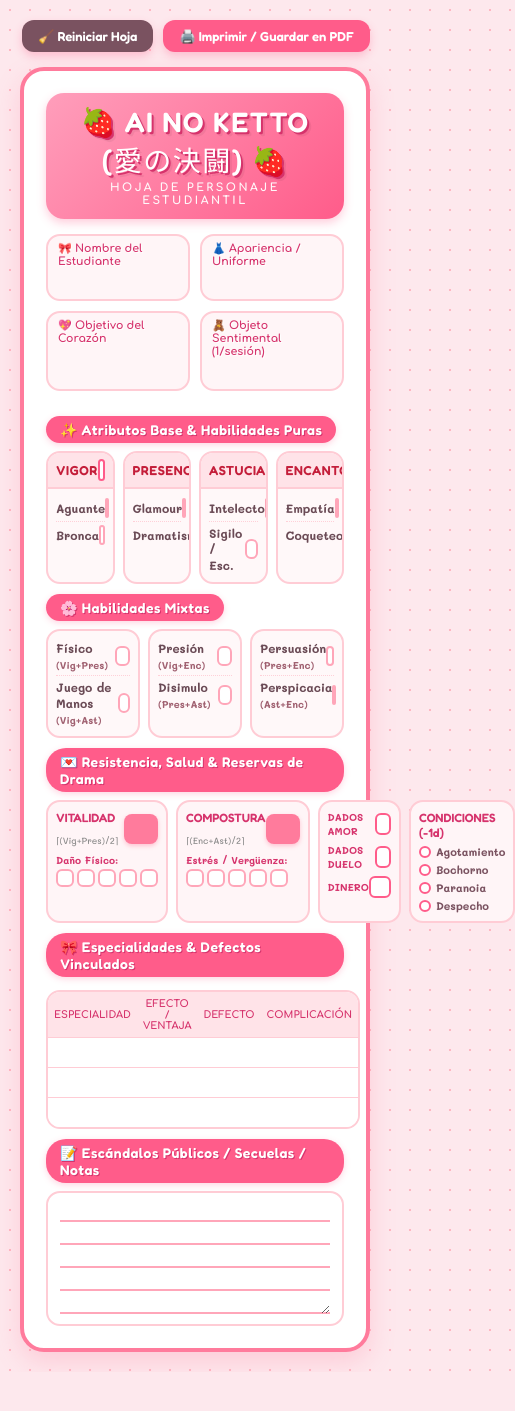
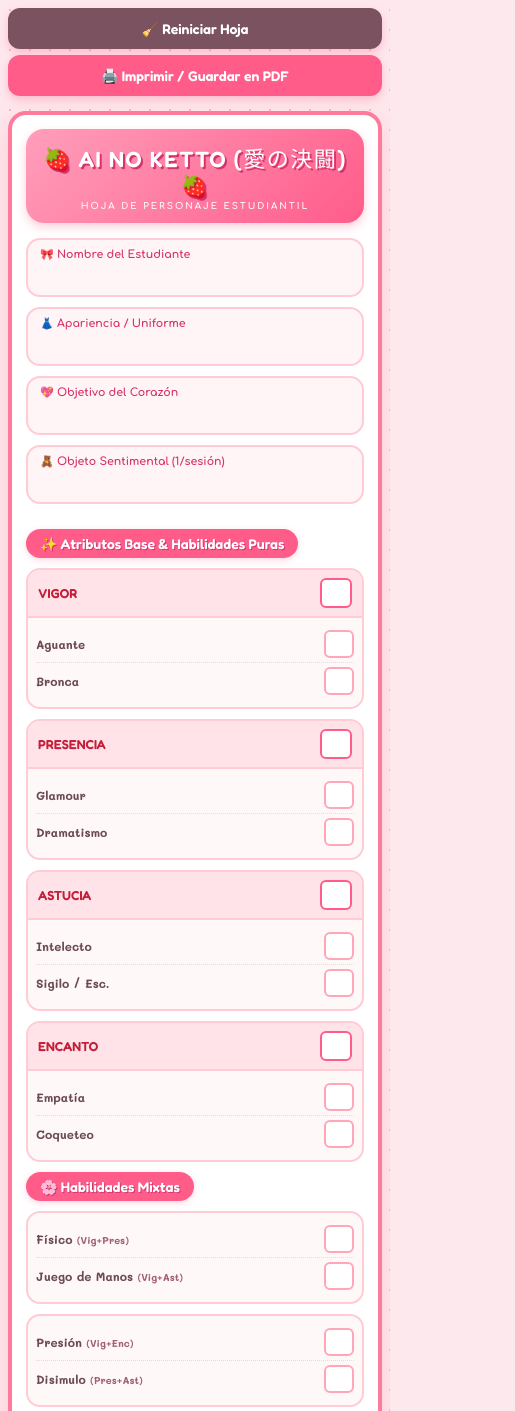
Before and after one commit to Yhisbandar/AiNoKettoCharacterSheet, a plain HTML site: page index.html in a window 390 px wide. Shown: the top 1411 px of the page, 515 px wide, since content can reach past the window. Before the commit the page ends 1372 px from the top, so only its background shows below. Drawn offline with Linux system fonts and the light colour scheme.

Commit message:
Update index.html
añadido soporte para moviles

```diff
--- a/index.html
+++ b/index.html
@@ -2,6 +2,7 @@
 <html lang="es">
 <head>
 <meta charset="UTF-8">
+<meta name="viewport" content="width=device-width, initial-scale=1.0">
 <title>Ai no Ketto - Hoja Estudiantil Interactiva</title>
 <style>
   @import url('https://fonts.googleapis.com/css2?family=Comfortaa:wght@700&family=Fredoka:wght@600;700&family=Mali:wght@500;600;700&display=swap');
@@ -17,11 +18,10 @@
     background-color: #fde8ed;
     background-image: radial-gradient(#ffb6c1 1.5px, transparent 1.5px);
     background-size: 20px 20px;
-    padding: 20px;
+    padding: 15px;
     color: #5a3e47;
   }
 
-  /* Barra de herramientas fija para interactividad */
   .toolbar {
     max-width: 880px;
     margin: 0 auto 15px auto;
@@ -35,7 +35,7 @@
     color: white;
     border: none;
     border-radius: 12px;
-    padding: 8px 16px;
+    padding: 10px 16px;
     font-family: 'Fredoka', cursive;
     font-size: 13px;
     cursor: pointer;
@@ -56,19 +56,17 @@
     background: #5a3e47;
   }
 
-  /* Contenedor principal estilo carta dulce */
   .sheet {
     max-width: 880px;
     margin: 0 auto;
     background: #ffffff;
     border: 4px solid #ff7b9c;
     border-radius: 24px;
-    padding: 22px;
+    padding: 20px;
     box-shadow: 0 10px 25px rgba(255, 123, 156, 0.25);
     position: relative;
   }
 
-  /* Encabezado */
   .header-box {
     background: linear-gradient(135deg, #ff9ebb 0%, #ff5c8a 100%);
     border-radius: 18px;
@@ -81,9 +79,9 @@
 
   .header-title {
     font-family: 'Fredoka', cursive;
-    font-size: 28px;
+    font-size: 26px;
     letter-spacing: 1.5px;
-    text-shadow: 2px 2px 0px #d6336c, 4px 4px 0px rgba(0,0,0,0.05);
+    text-shadow: 2px 2px 0px #d6336c;
   }
 
   .header-subtitle {
@@ -91,12 +89,11 @@
     font-size: 11px;
     font-weight: 700;
     text-transform: uppercase;
-    letter-spacing: 2.5px;
+    letter-spacing: 2px;
     opacity: 0.95;
     margin-top: 2px;
   }
 
-  /* Inputs generales */
   input[type="text"], input[type="number"] {
     background: transparent;
     border: none;
@@ -107,7 +104,6 @@
     width: 100%;
   }
 
-  /* Quitar flechas de input number */
   input::-webkit-outer-spin-button,
   input::-webkit-inner-spin-button {
     -webkit-appearance: none;
@@ -115,7 +111,6 @@
   }
   input[type=number] { -moz-appearance: textfield; }
 
-  /* Tablas de Datos Personales */
   .info-grid {
     display: grid;
     grid-template-columns: 1fr 1fr;
@@ -127,7 +122,7 @@
     background: #fff5f7;
     border: 2px solid #ffccd5;
     border-radius: 14px;
-    padding: 6px 10px;
+    padding: 8px 12px;
   }
 
   .field-label {
@@ -135,38 +130,33 @@
     font-size: 11px;
     font-weight: 700;
     color: #d6336c;
-    text-shadow: 1px 1px 0px #ffffff;
     display: block;
     margin-bottom: 2px;
   }
 
   .field-input {
-    height: 22px;
+    height: 24px;
     border-bottom: 2px dashed #ffa6b9;
-    font-size: 12px;
+    font-size: 13px;
   }
 
-  /* Titulos de Seccion */
   .section-title {
     background: #ff5c8a;
     color: white;
     font-family: 'Fredoka', cursive;
     font-size: 14px;
-    letter-spacing: 0.5px;
-    padding: 5px 14px;
+    padding: 6px 14px;
     border-radius: 20px;
     display: inline-block;
     margin-top: 10px;
-    margin-bottom: 8px;
+    margin-bottom: 10px;
     box-shadow: 0 2px 6px rgba(255, 92, 138, 0.25);
     text-shadow: 1px 1px 0px #d6336c;
   }
 
-  /* Grids de Atributos y Habilidades */
-  .grid-4 { display: grid; grid-template-columns: repeat(4, 1fr); gap: 8px; }
-  .grid-3 { display: grid; grid-template-columns: repeat(3, 1fr); gap: 8px; }
+  .grid-4 { display: grid; grid-template-columns: repeat(4, 1fr); gap: 10px; }
+  .grid-3 { display: grid; grid-template-columns: repeat(3, 1fr); gap: 10px; }
 
-  /* Bloque Atributos/Habilidades */
   .attr-card {
     background: #fff8f9;
     border: 2px solid #ffccd5;
@@ -179,8 +169,7 @@
     color: #c41e3a;
     font-family: 'Fredoka', cursive;
     font-size: 13px;
-    letter-spacing: 0.5px;
-    padding: 6px 8px;
+    padding: 8px 10px;
     display: flex;
     justify-content: space-between;
     align-items: center;
@@ -188,8 +177,8 @@
   }
 
   .heart-box {
-    width: 22px;
-    height: 22px;
+    width: 28px;
+    height: 26px;
     background: #ffffff;
     border: 2px solid #ff5c8a;
     border-radius: 6px;
@@ -201,11 +190,11 @@
     font-family: 'Fredoka', cursive;
     font-weight: bold;
     color: #d6336c;
-    font-size: 12px;
+    font-size: 13px;
     height: 100%;
   }
 
-  .skill-list { padding: 6px 8px; }
+  .skill-list { padding: 8px; }
 
   .skill-row {
     display: flex;
@@ -214,15 +203,14 @@
     font-size: 12px;
     font-weight: 700;
     color: #6a4a55;
-    padding: 3px 0;
+    padding: 4px 0;
     border-bottom: 1px dotted #ffd0d8;
   }
   .skill-row:last-child { border-bottom: none; }
 
-  /* Casilla numérica para Habilidades */
   .skill-slot {
-    width: 22px;
-    height: 20px;
+    width: 26px;
+    height: 24px;
     background: #fff;
     border: 2px solid #ffa6b9;
     border-radius: 6px;
@@ -236,14 +224,13 @@
     font-family: 'Fredoka', cursive;
     font-weight: bold;
     color: #d6336c;
-    font-size: 11px;
+    font-size: 12px;
     height: 100%;
   }
 
-  /* Casilla de daño / estrés interactiva */
   .tracker-slot {
-    width: 18px;
-    height: 18px;
+    width: 24px;
+    height: 24px;
     background: #fff;
     border: 2px solid #ffa6b9;
     border-radius: 6px;
@@ -260,19 +247,18 @@
   .tracker-slot.active::after {
     content: "♥";
     color: white;
-    font-size: 11px;
+    font-size: 13px;
     position: absolute;
     top: 50%;
     left: 50%;
     transform: translate(-50%, -52%);
   }
 
-  /* Seccion de Resistencia y Salud */
   .status-card {
     background: #fff5f7;
     border: 2px solid #ffccd5;
     border-radius: 14px;
-    padding: 8px;
+    padding: 10px;
   }
 
   .status-header {
@@ -289,8 +275,8 @@
   }
 
   .big-heart {
-    width: 34px;
-    height: 30px;
+    width: 36px;
+    height: 32px;
     background: #ff7b9c;
     color: white;
     border-radius: 8px;
@@ -302,24 +288,24 @@
     color: white;
     text-align: center;
     font-family: 'Fredoka', cursive;
-    font-size: 14px;
+    font-size: 15px;
     height: 100%;
   }
 
-  .checkbox-list { margin-top: 4px; display: flex; flex-direction: column; gap: 3px; }
+  .checkbox-list { margin-top: 6px; display: flex; flex-direction: column; gap: 6px; }
   .checkbox-item {
-    font-size: 11px;
+    font-size: 12px;
     font-weight: 700;
     color: #7a5260;
     display: flex;
     align-items: center;
-    gap: 5px;
+    gap: 8px;
     cursor: pointer;
   }
 
   .bubble-check {
-    width: 12px;
-    height: 12px;
+    width: 16px;
+    height: 16px;
     border: 2px solid #ff5c8a;
     border-radius: 50%;
     background: #fff;
@@ -330,9 +316,14 @@
     background: #ff5c8a;
   }
 
-  /* Tabla de Especialidades */
+  .spec-table-container {
+    width: 100%;
+    overflow-x: auto;
+  }
+
   .spec-table {
     width: 100%;
+    min-width: 500px;
     border-collapse: separate;
     border-spacing: 0;
     margin-top: 5px;
@@ -347,14 +338,14 @@
     font-family: 'Comfortaa', cursive;
     font-size: 10px;
     font-weight: 700;
-    padding: 6px;
+    padding: 8px;
     text-transform: uppercase;
   }
 
   .spec-table td {
     background: #ffffff;
     border-top: 1px solid #ffccd5;
-    height: 30px;
+    height: 32px;
     padding: 2px 6px;
   }
 
@@ -376,48 +367,64 @@
     min-height: 115px;
   }
 
-  /* Reglas de Impresión / PDF */
-  @media print {
-    body {
-      background: white !important;
-      padding: 0 !important;
+  /* AJUSTES RESPONSIVOS PARA MÓVILES */
+  @media (max-width: 650px) {
+    body { padding: 8px; }
+    .sheet { padding: 14px; border-radius: 18px; }
+
+    .toolbar {
+      flex-direction: column;
+      gap: 6px;
     }
 
-    .no-print {
-      display: none !important;
+    .btn {
+      width: 100%;
+      text-align: center;
+      padding: 12px;
+      font-size: 14px;
     }
 
-    .sheet {
-      box-shadow: none !important;
-      border: 3px solid #ff7b9c !important;
-      max-width: 100% !important;
-      width: 100% !important;
-      padding: 10px !important;
+    .info-grid { grid-template-columns: 1fr; }
+    .grid-4 { grid-template-columns: 1fr; }
+    .grid-3 { grid-template-columns: 1fr; }
+
+    .header-title { font-size: 22px; }
+    .header-subtitle { font-size: 9px; }
+
+    .tracker-slot { width: 30px; height: 30px; }
+    .tracker-slot.active::after { font-size: 16px; }
+
+    .heart-box { width: 32px; height: 30px; }
+    .heart-box input { font-size: 14px; }
+
+    .skill-slot { width: 30px; height: 28px; }
+    .skill-slot input { font-size: 13px; }
+
+    .bubble-check { width: 18px; height: 18px; }
+    .checkbox-item { font-size: 13px; padding: 2px 0; }
   }
 
-    * {
-      -webkit-print-color-adjust: exact !important;
-      print-color-adjust: exact !important;
-    }
+  @media print {
+    body { background: white !important; padding: 0 !important; }
+    .no-print { display: none !important; }
+    .sheet { box-shadow: none !important; border: 3px solid #ff7b9c !important; width: 100% !important; padding: 10px !important; }
+    * { -webkit-print-color-adjust: exact !important; print-color-adjust: exact !important; }
   }
 </style>
 </head>
 <body>
 
-<!-- BARRA DE ACCIÓN -->
 <div class="toolbar no-print">
   <button class="btn btn-danger" onclick="clearSheet()">🧹 Reiniciar Hoja</button>
   <button class="btn" onclick="window.print()">🖨️ Imprimir / Guardar en PDF</button>
 </div>
 
 <div class="sheet">
-  <!-- ENCABEZADO ESTILO OTOME/SHOJO -->
   <div class="header-box">
     <div class="header-title">🍓 AI NO KETTO (愛の決闘) 🍓</div>
     <div class="header-subtitle">HOJA DE PERSONAJE ESTUDIANTIL</div>
   </div>
 
-  <!-- DATOS PERSONALES -->
   <div class="info-grid">
     <div class="field-card">
       <span class="field-label">🎀 Nombre del Estudiante</span>
@@ -437,10 +444,8 @@
     </div>
   </div>
 
-  <!-- ATRIBUTOS BASE Y HABILIDADES PURAS -->
   <div class="section-title">✨ Atributos Base & Habilidades Puras</div>
   <div class="grid-4">
-    <!-- VIGOR -->
     <div class="attr-card">
       <div class="attr-header">
         VIGOR
@@ -451,7 +456,6 @@
         <div class="skill-row"><span>Bronca</span><div class="skill-slot"><input type="number" min="0"></div></div>
       </div>
     </div>
-    <!-- PRESENCIA -->
     <div class="attr-card">
       <div class="attr-header">
         PRESENCIA
@@ -462,7 +466,6 @@
         <div class="skill-row"><span>Dramatismo</span><div class="skill-slot"><input type="number" min="0"></div></div>
       </div>
     </div>
-    <!-- ASTUCIA -->
     <div class="attr-card">
       <div class="attr-header">
         ASTUCIA
@@ -473,7 +476,6 @@
         <div class="skill-row"><span>Sigilo / Esc.</span><div class="skill-slot"><input type="number" min="0"></div></div>
       </div>
     </div>
-    <!-- ENCANTO -->
     <div class="attr-card">
       <div class="attr-header">
         ENCANTO
@@ -486,7 +488,6 @@
     </div>
   </div>
 
-  <!-- HABILIDADES MIXTAS -->
   <div class="section-title">🌸 Habilidades Mixtas</div>
   <div class="grid-3">
     <div class="attr-card">
@@ -509,17 +510,15 @@
     </div>
   </div>
 
-  <!-- RESISTENCIA Y DRAMA -->
-  <div class="section-title">💌 Resistencia, Salud & Reservas de Drama</div>
+  <div class="section-title">💌 Resistencia, Salud & Reservas</div>
   <div class="grid-4">
-    <!-- VITALIDAD -->
     <div class="status-card">
       <div class="big-tracker">
         <div><div class="status-header">VITALIDAD</div><small style="font-size:9px; color:#888;">⌈(Vig+Pres)/2⌉</small></div>
         <div class="big-heart"><input type="number" id="stat-vitalidad" min="0" max="5"></div>
       </div>
       <div style="font-size:10px; font-weight:700; color:#d6336c; margin-top:5px;">Daño Físico:</div>
-      <div style="display:flex; gap:3px; margin-top:2px;">
+      <div style="display:flex; gap:4px; margin-top:4px;">
         <div class="tracker-slot" onclick="toggleSlot(this)"></div>
         <div class="tracker-slot" onclick="toggleSlot(this)"></div>
         <div class="tracker-slot" onclick="toggleSlot(this)"></div>
@@ -528,14 +527,13 @@
       </div>
     </div>
 
-    <!-- COMPOSTURA -->
     <div class="status-card">
       <div class="big-tracker">
         <div><div class="status-header">COMPOSTURA</div><small style="font-size:9px; color:#888;">⌈(Enc+Ast)/2⌉</small></div>
         <div class="big-heart"><input type="number" id="stat-compostura" min="0" max="5"></div>
       </div>
       <div style="font-size:10px; font-weight:700; color:#d6336c; margin-top:5px;">Estrés / Vergüenza:</div>
-      <div style="display:flex; gap:3px; margin-top:2px;">
+      <div style="display:flex; gap:4px; margin-top:4px;">
         <div class="tracker-slot" onclick="toggleSlot(this)"></div>
         <div class="tracker-slot" onclick="toggleSlot(this)"></div>
         <div class="tracker-slot" onclick="toggleSlot(this)"></div>
@@ -544,7 +542,6 @@
       </div>
     </div>
 
-    <!-- DADOS DE DRAMA Y DINERO -->
     <div class="status-card">
       <div class="big-tracker">
         <div style="font-size:10px; font-weight:700; color:#d6336c;">DADOS AMOR</div>
@@ -560,7 +557,6 @@
       </div>
     </div>
 
-    <!-- CONDICIONES SOCIALES -->
     <div class="status-card">
       <div class="status-header">CONDICIONES (-1d)</div>
       <div class="checkbox-list">
@@ -572,8 +568,8 @@
     </div>
   </div>
 
-  <!-- ESPECIALIDADES Y DEFECTOS -->
-  <div class="section-title">🎀 Especialidades & Defectos Vinculados</div>
+  <div class="section-title">🎀 Especialidades & Defectos</div>
+  <div class="spec-table-container">
     <table class="spec-table">
       <thead>
         <tr>
@@ -604,13 +600,12 @@
         </tr>
       </tbody>
     </table>
+  </div>
 
-  <!-- NOTAS -->
-  <div class="section-title">📝 Escándalos Públicos / Secuelas / Notas</div>
+  <div class="section-title">📝 Notas / Escándalos</div>
   <div class="field-card" style="background: #ffffff; padding: 6px 12px 6px 12px;">
     <textarea class="notes-area" rows="5"></textarea>
   </div>
-
 </div>
 
 <script>
@@ -630,12 +625,7 @@
   }
 
   function saveData() {
-    const data = {
-      inputs: [],
-      trackers: [],
-      conditions: [],
-      notes: ''
-    };
+    const data = { inputs: [], trackers: [], conditions: [], notes: '' };
 
     document.querySelectorAll('.sheet input').forEach(input => {
       data.inputs.push(input.value);
@@ -650,9 +640,7 @@
     });
 
     const notesArea = document.querySelector('.notes-area');
-    if (notesArea) {
-      data.notes = notesArea.value;
-    }
+    if (notesArea) data.notes = notesArea.value;
 
     localStorage.setItem(STORAGE_KEY, JSON.stringify(data));
   }
@@ -667,40 +655,30 @@
       const inputs = document.querySelectorAll('.sheet input');
       if (data.inputs) {
         inputs.forEach((input, index) => {
-          if (data.inputs[index] !== undefined) {
-            input.value = data.inputs[index];
-          }
+          if (data.inputs[index] !== undefined) input.value = data.inputs[index];
         });
       }
 
       const trackers = document.querySelectorAll('.tracker-slot');
       if (data.trackers) {
         trackers.forEach((slot, index) => {
-          if (data.trackers[index]) {
-            slot.classList.add('active');
-          } else {
-            slot.classList.remove('active');
-          }
+          if (data.trackers[index]) slot.classList.add('active');
+          else slot.classList.remove('active');
         });
       }
 
       const conditions = document.querySelectorAll('.checkbox-item');
       if (data.conditions) {
         conditions.forEach((item, index) => {
-          if (data.conditions[index]) {
-            item.classList.add('active');
-          } else {
-            item.classList.remove('active');
-          }
+          if (data.conditions[index]) item.classList.add('active');
+          else item.classList.remove('active');
         });
       }
 
       const notesArea = document.querySelector('.notes-area');
-      if (notesArea && data.notes !== undefined) {
-        notesArea.value = data.notes;
-      }
+      if (notesArea && data.notes !== undefined) notesArea.value = data.notes;
     } catch (e) {
-      console.error('Error al cargar los datos:', e);
+      console.error('Error al cargar datos:', e);
     }
   }
 
@@ -724,7 +702,6 @@
   document.addEventListener('DOMContentLoaded', () => {
     loadData();
 
-    // Escuchar cambios en los atributos para calcular derivados
     ['attr-vigor', 'attr-presencia', 'attr-astucia', 'attr-encanto'].forEach(id => {
       const el = document.getElementById(id);
       if (el) {
```
Lines whose indentation alone changed are shown as unchanged.
